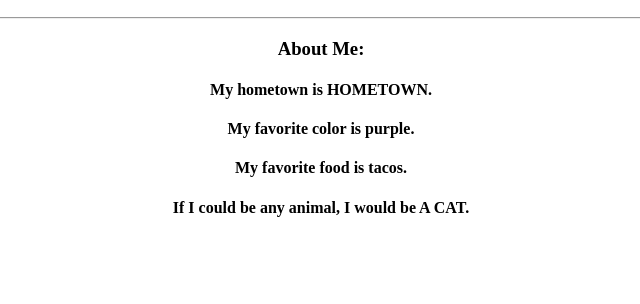
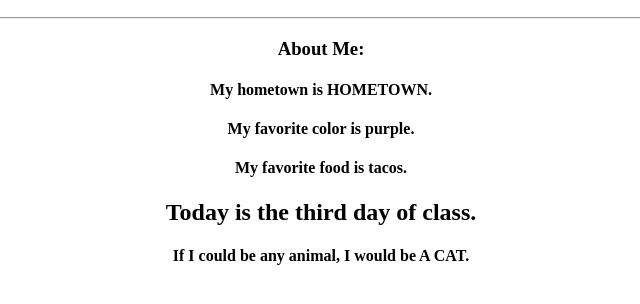
Before and after one commit to deelightzz/my-first-repo, a plain HTML site: page index.html in a window 1280 px wide. Shown: the part 110-414 px from the top of the page, without its empty margins (319-959 px from the left). Drawn offline with Linux system fonts and the light colour scheme.

Commit message:
added text

```diff
--- a/index.html
+++ b/index.html
@@ -14,6 +14,7 @@
 					<h4>My hometown is HOMETOWN.</h4>
 					<h4>My favorite color is purple.</h4>
 					<h4>My favorite food is tacos.</h4>
+                    <h2>Today is the third day of class.</h2>
 					<h4>If I could be any animal, I would be A  CAT.</h4>
 			</div>
 		  </body>
```
